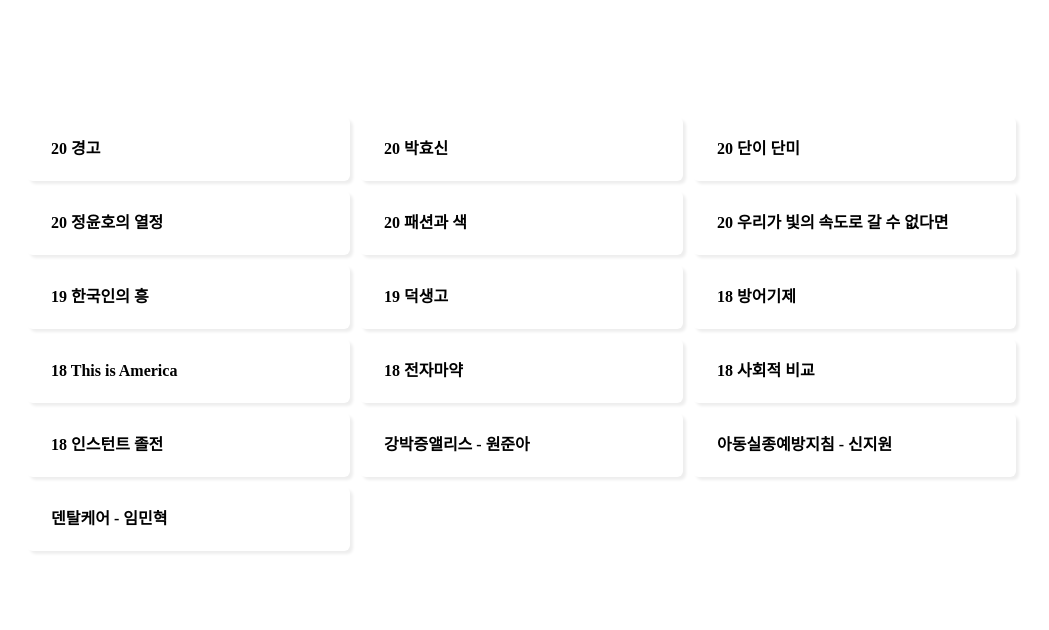
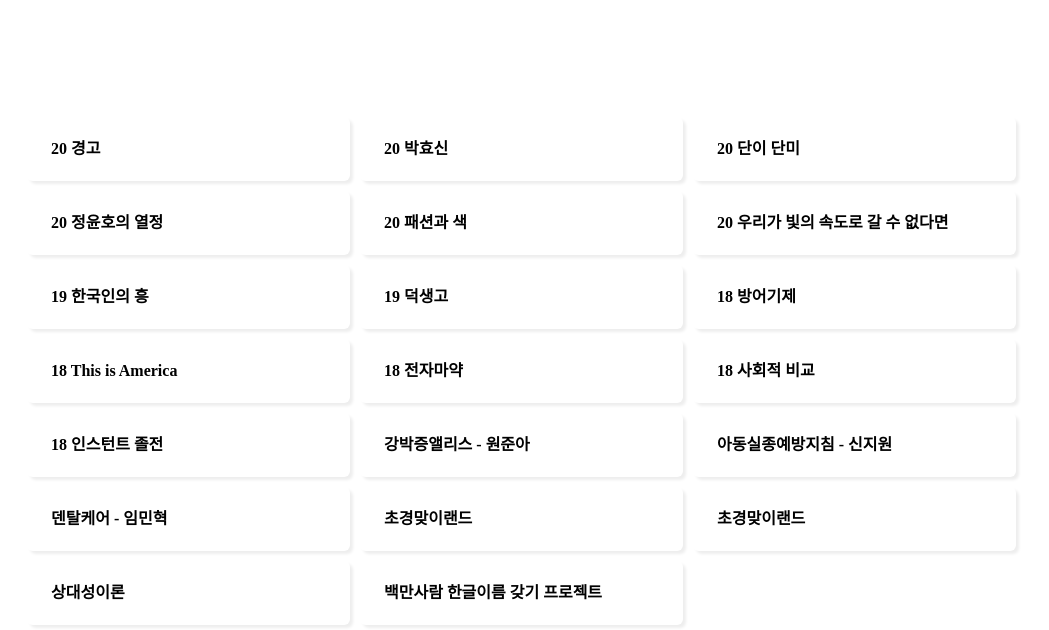
Before and after one commit to lee-bh/hall-of-fame, a plain HTML site: page index.html in a window 1280 px wide. Shown: the part 188-818 px from the top of the page, without its empty margins (118-1167 px from the left). Drawn offline with Linux system fonts and the light colour scheme.

Commit message:
Update index.html

```diff
--- a/index.html
+++ b/index.html
@@ -108,6 +108,26 @@
 					<h2>덴탈케어 - 임민혁</h2>
 				</a>
 			</div>
+			<div class="item">
+				<a href="https://ssarbkimbo12.github.io/P_amusementpark/index.html#mapsection" target="_new">
+					<h2>초경맞이랜드</h2>
+				</a>
+			</div>
+			<div class="item">
+				<a href="https://ssarbkimbo12.github.io/P_amusementpark/index.html#mapsection" target="_new">
+					<h2>초경맞이랜드</h2>
+				</a>
+			</div>
+			<div class="item">
+				<a href="http://portfolio-relative.herokuapp.com/" target="_new">
+					<h2>상대성이론</h2>
+				</a>
+			</div>
+			<div class="item">
+				<a href="https://hyuneonseo.github.io/Korean-Name/" target="_new">
+					<h2>백만사람 한글이름 갖기 프로젝트</h2>
+				</a>
+			</div>
 		</div>
 	</section>
 	<footer></footer>
```
